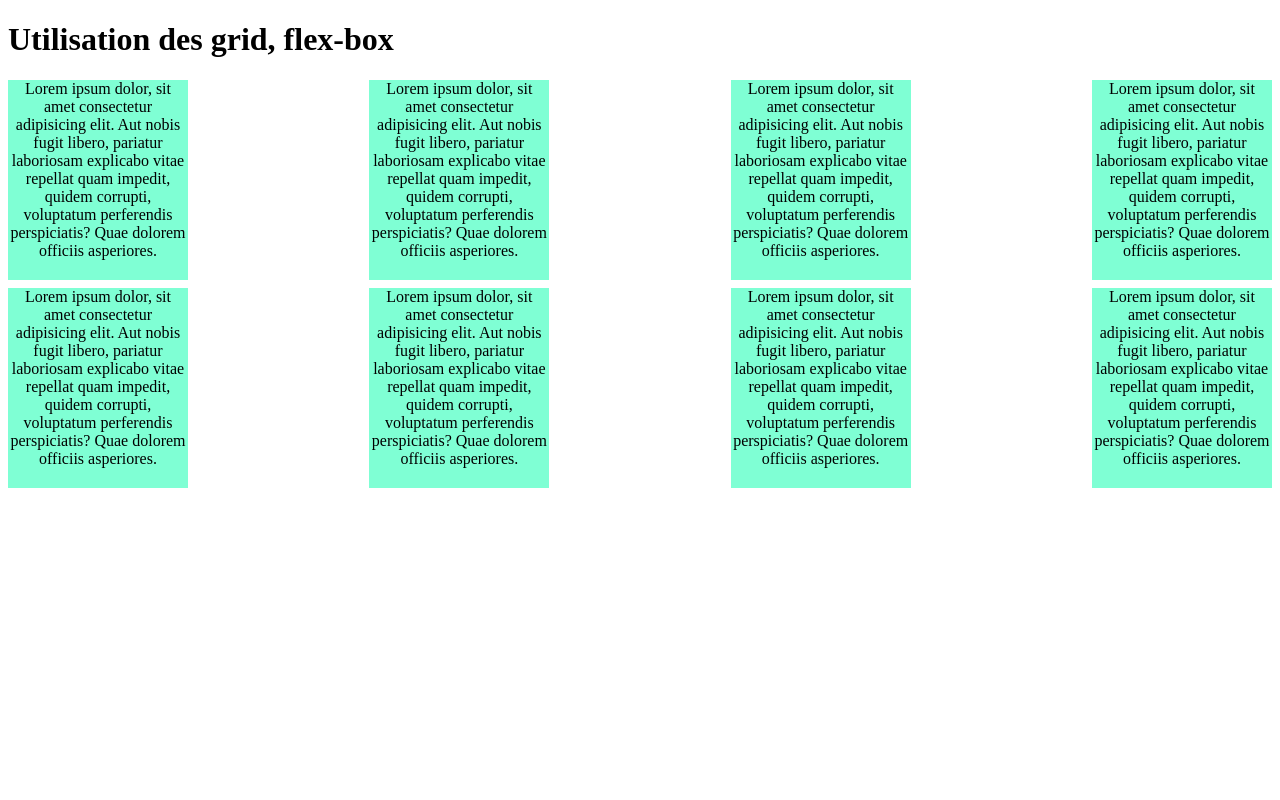
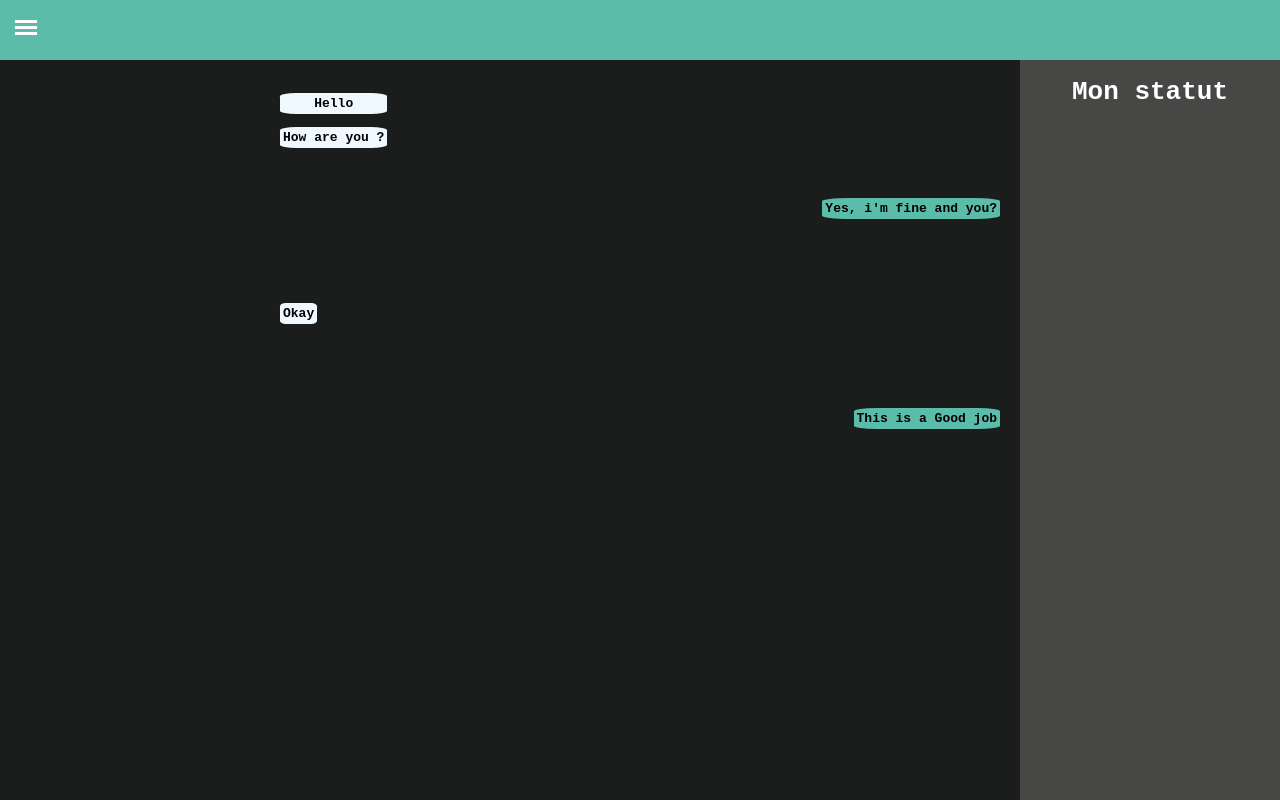
Before and after one commit to windev0/css-astuces, a plain HTML site: page hambuger/index.html in a window 1280 px wide. Drawn offline with Linux system fonts and the light colour scheme.

Commit message:
chatapp with html and css

```diff
--- a/hambuger/index.html
+++ b/hambuger/index.html
@@ -10,7 +10,42 @@
 </head>
 
 <body>
-    <h1>Utilisation des grid, flex-box</h1>
+    <div class="c-header"></div>
+
+    <input type="checkbox" name="" id="btnToggle" class="c-btn-toggle">
+    <label for="btnToggle" class="c-btn-icon">
+        <div class="c-btn-bar c-btn-bar--diagonal diagonal-1"></div>
+        <div class="c-btn-bar c-btn-bar--horizontal"></div>
+        <div class="c-btn-bar c-btn-bar--diagonal diagonal-2"></div>
+    </label>
+    <div class="c-side-bar">
+        <ul type="none">
+            <li><a href="#">Profil</a></li>
+            <li><a href="#">Groups</a></li>
+            <li><a href="#">Chats</a></li>
+        </ul>
+    </div>
+    <div class="chat">
+        <div class=" msg-sender msg1-sender">
+            <p>Hello</p>
+            <p>How are you ?</p>
+        </div>
+        <div class=" msg-receiver msg1-receiver">
+            <p>Yes, i'm fine and you?</p>
+        </div>
+        <div class=" msg-sender msg2-sender">
+            <p>Okay</p>
+        </div>
+        <div class="msg-receiver msg2-receiver">
+            <p>This is a Good job</p>
+        </div>
+    </div>
+    <div class="status">
+        <h1>Mon statut</h1>
+    </div>
+
+
+    <!-- <h1>Utilisation des grid, flex-box</h1>
     <div class="container">
         <div class="item">Lorem ipsum dolor, sit amet consectetur adipisicing elit. Aut nobis fugit libero, pariatur
             laboriosam explicabo vitae repellat quam impedit, quidem corrupti, voluptatum perferendis perspiciatis?
@@ -38,7 +73,7 @@
         <div class="item">Lorem ipsum dolor, sit amet consectetur adipisicing elit. Aut nobis fugit libero, pariatur
             laboriosam explicabo vitae repellat quam impedit, quidem corrupti, voluptatum perferendis perspiciatis?
             Quae dolorem officiis asperiores.</div>
-    </div>
+    </div> -->
 </body>
 
 </html>
--- a/hambuger/style.css
+++ b/hambuger/style.css
@@ -1,4 +1,180 @@
-.container,
+* {
+    font-family: monospace;
+    box-sizing: border-box;
+}
+
+body {
+    padding: 0px;
+    margin: 0px;
+    background-color: #1b1d1d;
+}
+
+html,
+body {
+    overflow-x: hidden;
+    height: 100%;
+}
+
+.c-header {
+    width: 100%;
+    height: 60px;
+    background-color: #5bbca9;
+    position: fixed;
+}
+
+.c-btn-icon {
+    position: absolute;
+    top: 20px;
+    left: 15px;
+    width: 22px;
+    height: 3px;
+    cursor: pointer;
+}
+
+.c-btn-bar {
+    width: 100%;
+    height: 3px;
+    cursor: pointer;
+    background-color: white;
+    /* margin: 2px 0px 2px 0px; */
+    position: absolute;
+}
+
+.c-btn-bar--horizontal {
+    position: relative;
+    float: left;
+    margin-top: 3px;
+    transition: all .3s;
+}
+
+.c-btn-bar--diagonal {
+    position: relative;
+    float: left;
+    transition: all .3s;
+}
+
+.c-btn-bar--diagonal.diagonal-1{
+    transition: all .3s;
+}
+
+.c-btn-bar--diagonal.diagonal-2{
+    margin-top: 3px;
+    transition: all .3s;
+}
+
+input[type='checkbox']{
+    display: none;
+    transition: all;
+}
+
+input[type='checkbox']:checked ~ .c-btn-icon > .c-btn-bar--horizontal{
+    opacity: 0;
+    transition: all .3s;
+}
+
+input[type='checkbox']:checked ~ .c-btn-icon > .c-btn-bar--diagonal.c-btn-bar--diagonal.diagonal-1{
+    transform: rotate(135deg);
+    margin-top: 8px;
+    transition: all .3s;
+}
+
+input[type='checkbox']:checked ~ .c-btn-icon > .c-btn-bar--diagonal.c-btn-bar--diagonal.diagonal-2{
+    transform: rotate(-135deg);
+    margin-top: -8px;
+    transition: all .3s;
+}
+
+.c-side-bar{
+    position: fixed;
+    width: 200px;
+    height: 100%;
+    top: 50px;
+    font-weight: bold;
+    background-color: #5bbca9;
+    font-size: 15px;
+    transform: translate(-200px);
+    transition: transform 200ms ease-in-out;
+}
+input[type="checkbox"]:checked ~ .c-side-bar{
+    transform: translateX(0);
+}
+
+li{
+    margin-top: 40px;
+    margin-left: 0px;
+}
+
+a{
+    color: white;
+}
+.chat{
+    position: fixed;
+    top: 60px;
+    left: 200px;
+    width: 550px;
+    height: 100%;
+    background-color: #1b1d1d;
+}
+.msg1-sender{
+    position: fixed;
+    top: 80px;
+    left: 280px;
+}
+.msg1-receiver{
+    position: fixed;
+    top: 185px;
+    right: 280px;
+}
+.msg2-sender{
+    position: fixed;
+    top: 290px;
+    left: 280px;
+}
+.msg2-receiver{
+    position: fixed;
+    top: 395px;
+    right: 280px;
+}
+.msg-sender p{
+    width: 100%;
+    height: 100% ;
+    padding: 3px;
+    background-color: aliceblue;
+    text-align: center;
+    border-radius: 15%;
+    font-weight: bold;
+}
+.msg-receiver p {
+    width: 100%;
+    height: 100% ;
+    padding: 3px;
+    background-color: #5bbca9;
+    text-align: center;
+    border-radius: 15%;
+    font-weight: bold;
+}
+
+.status{
+    position: fixed;
+    top: 60px;
+    right: 0px;
+    width: 260px;
+    height: 100%;
+    background-color: rgb(71, 72, 70);
+    color: white;
+    font-weight: bold;
+    text-align: center;
+}
+
+
+
+
+
+
+
+
+
+/* .container,
 .container2{
     display: flex;
     justify-content: space-between;
@@ -14,4 +190,4 @@
     height: 200px;
     background-color: aquamarine;
     text-align: center;
-}
+} */
```
